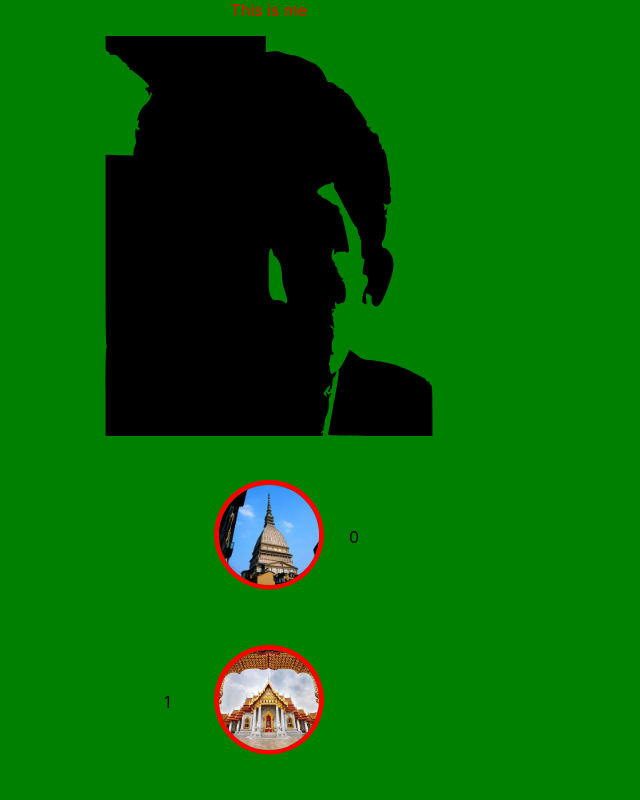
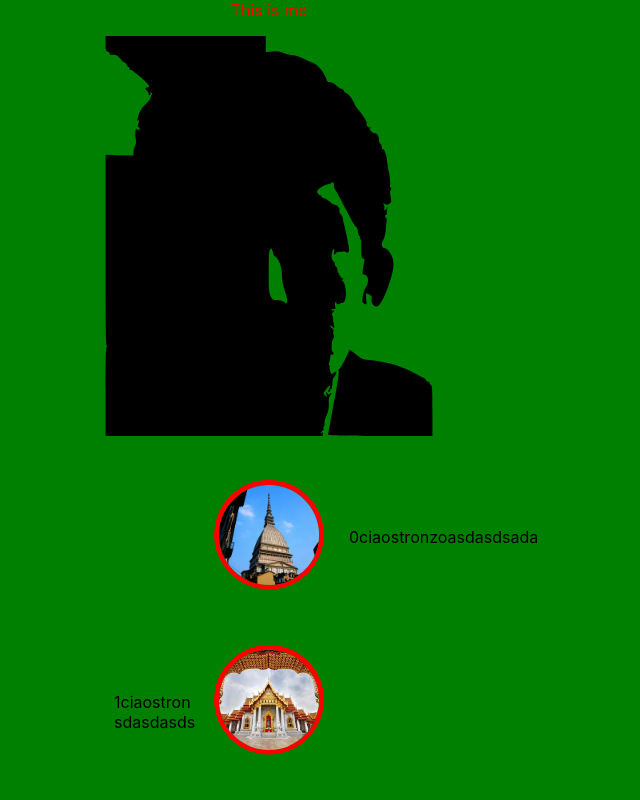
Before and after one commit to Mv35/react-website, a React (Create React App) app in the folder website/: page / in a window 1280 px wide. Shown: the top 800 px of the page, without its empty margins (371-1011 px from the left). Built offline with nearby package versions, Linux system fonts and the light colour scheme.

Commit message:
wip lifeGoals component text

```diff
--- a/website/src/Components/LifeGoalsIcons/LifeGoalsIcons.js
+++ b/website/src/Components/LifeGoalsIcons/LifeGoalsIcons.js
@@ -10,17 +10,17 @@ const LifeGoalsIcon = (props) => {
   console.log("props", props);
   return (
     <div style={{ display: "flex", width: "100%" }}>
-      <div style={{ width: "50px" }}>
+      <div style={{ width: "100px" }}>
         <LifeGoalTextRight name={props.name}>
-          {props.isOdd ? props.name : ""}
+          {props.isOdd ? props.name + "ciaostron \n sdasdasds" : ""}
         </LifeGoalTextRight>
       </div>
       <div>
         <LifeGoalPicture src={props.src} alt={props.alt}></LifeGoalPicture>
       </div>
-      <div style={{ width: "50px" }}>
+      <div style={{ width: "100px" }}>
         <LifeGoalTextLeft name={props.name}>
-          {props.isOdd ? "" : props.name}
+          {props.isOdd ? "" : props.name + "ciaostronzoasdasdsada"}
         </LifeGoalTextLeft>
       </div>
     </div>
--- a/website/src/Components/LifeGoalsIcons/LifeGoalsIcons.styled.js
+++ b/website/src/Components/LifeGoalsIcons/LifeGoalsIcons.styled.js
@@ -15,11 +15,10 @@ const LifeGoalPicture = styled.img`
 const LifeGoalTextLeft = styled.div`
   color: black;
   padding-top: 75px;
-  margin-left: 25px;
+  margin-left: 25%;
 `;
 const LifeGoalTextRight = styled.div`
   color: black;
   padding-top: 75px;
-  margin-right: 75px;
 `;
 export { LifeGoalPicture, LifeGoalTextLeft, LifeGoalTextRight };
```
